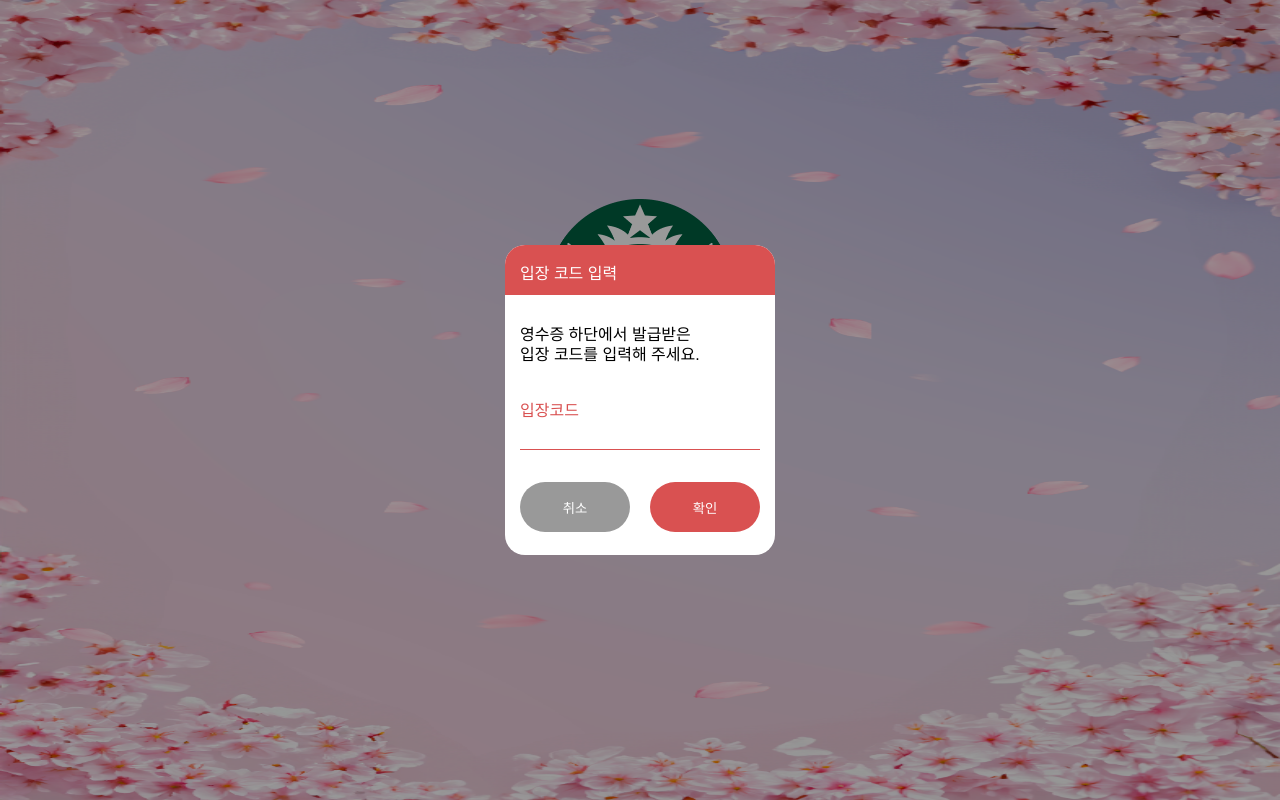
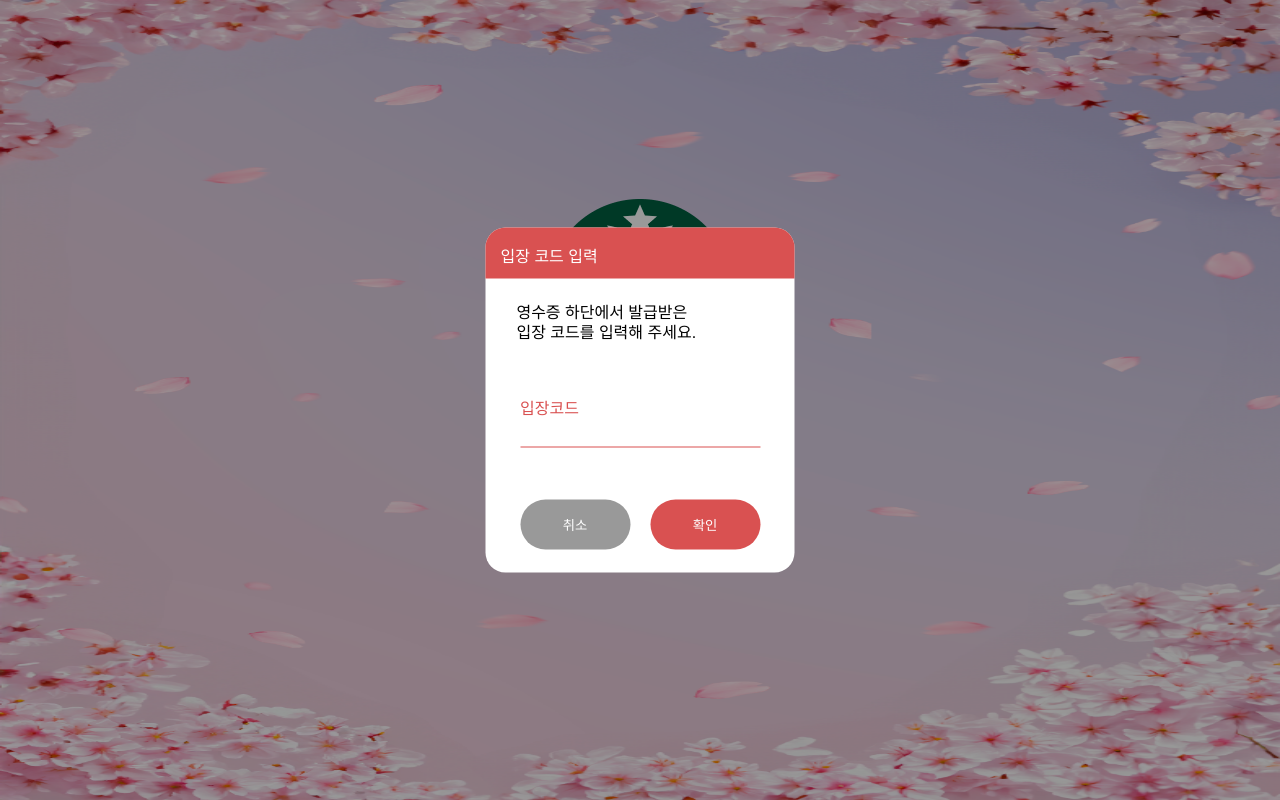
Before and after one commit to ganggyunggyu/StarbucksProject, a Vue app: page / in a window 1280 px wide. Both pictures are taken after a click on the button "바로 시작하기". Built offline with nearby package versions, Linux system fonts and the light colour scheme; a web font is replaced by a local one.

Commit message:
feat: 각 modal 기능 추가 스타일 수정

```diff
--- a/src/entities/ui/modal/CodeModal.vue
+++ b/src/entities/ui/modal/CodeModal.vue
@@ -32,8 +32,8 @@
 </template>
 <style scoped>
   .container {
-    width: 270px;
-    height: 310px;
+    width: 309px;
+    height: 345px;
     background-color: white;
     border-radius: 20px;
     position: relative;
@@ -41,14 +41,13 @@
     flex-direction: column;
     position: fixed;
     z-index: 999;
-    position: fixed;
     top: 50%;
     left: 50%;
     transform: translate(-50%, -50%);
   }
   .header {
     width: 100%;
-    height: 50px;
+    height: 60px;
     border-radius: 20px 20px 0 0;
     background-color: var(--color-red);
   }
@@ -60,9 +59,13 @@
   .body {
     display: flex;
     flex-direction: column;
-    align-items: start;
-    transform: translate(15px, 30px);
-    gap: 20px;
+    align-items: center;
+    justify-content: center;
+    gap: 40px;
+    height: 100%;
+  }
+  .text-container {
+    width: 80%;
   }
   .button-container {
     display: flex;
--- a/src/entities/ui/modal/ShareModal.vue
+++ b/src/entities/ui/modal/ShareModal.vue
@@ -2,8 +2,24 @@
   import Button from '@shared/ui/components/Button.vue';
   import HashTag from '@/shared/ui/components/HashTag.vue';
   import CopyIcon from '@/shared/ui/icon/CopyIcon.vue';
+  const props = defineProps(['closeModal']);
+  console.log(props);
+  const TAG_LIST = ['#블루밍모먼트', '#베어리스타', '#스타벅스AR'];
+  const copyTags = () => {
+    const tagsString = TAG_LIST.join(' ');
+    navigator.clipboard
+      .writeText(tagsString)
+      .then(() => {
+        window.alert('태그가 복사되었습니다 !');
+      })
+      .catch((err) => {
+        console.error('Failed to copy tags: ', err);
+      });
+  };
 
-  const TAG_LIST = ['#블루밍모먼트', '#베어리스타', '#스타벅스AR'];
+  const handleShare = () => {
+    closeModal();
+  };
 </script>
 <template>
   <div class="container">
@@ -18,11 +34,11 @@
       <div class="hash-tag-comtainer">
         <HashTag v-for="tag in TAG_LIST" :lable="tag" />
       </div>
-      <div class="copy-container">
+      <div @click="copyTags" class="copy-container">
         <CopyIcon />
         <p class="copy-text">복사하기</p>
       </div>
-      <Button lable="공유하기" class="red lg" />
+      <Button @click="closeModal" lable="공유하기" class="red lg" />
     </div>
   </div>
 </template>
@@ -32,9 +48,13 @@
     height: 310px;
     background-color: white;
     border-radius: 20px;
-    position: relative;
+    position: fixed;
+    flex-direction: column;
     display: flex;
-    flex-direction: column;
+    left: 50%;
+    top: 50%;
+    transform: translate(-50%, -50%);
+    z-index: 998;
   }
   .header {
     width: 100%;
--- /dev/null
+++ b/src/entities/ui/modal/WarningModal.vue
@@ -0,0 +1,75 @@
+<script setup>
+  import Button from '@shared/ui/components/Button.vue';
+  import Warring from '@shared/ui/icon/WarringIcon.vue';
+  import CloseIcon from '@/shared/ui/icon/CloseIcon.vue';
+  import router from '@/router';
+
+  const props = defineProps(['closeModal', 'refreshCapture']);
+
+  const redirectEvent = () => {
+    router.push('event');
+  };
+</script>
+<template>
+  <div class="container">
+    <div class="header">
+      <CloseIcon @click="closeModal" />
+    </div>
+    <div class="body">
+      <div>
+        <Warring />
+      </div>
+      <div class="text-container">
+        <p>잠깐만요!</p>
+        <p>사진, 영상 촬영 후 저장 및 공유를 하셨나요?</p>
+        <p>저장 및 공유는 촬영 후 사진, 영상 공유 화면에서 가능합니다.</p>
+      </div>
+      <div class="button-container">
+        <Button @click="refreshCapture" lable="처음부터 다시 시작" class="white-text-red lg" />
+        <Button @click="redirectEvent" lable="페이지 나가기" class="red lg" />
+      </div>
+    </div>
+  </div>
+</template>
+<style scoped>
+  .container {
+    width: 270px;
+    height: 310px;
+    background-color: white;
+    border-radius: 20px;
+    display: flex;
+    flex-direction: column;
+    position: fixed;
+    top: 50%;
+    left: 50%;
+    transform: translate(-50%, -50%);
+    z-index: 999;
+  }
+  .text-container {
+    font-size: var(--font-size-md);
+    line-height: 22px;
+  }
+  .header svg {
+    color: white;
+    font-size: var(--font-size-sm);
+    position: absolute;
+    right: 10px;
+    top: 10px;
+  }
+  .body {
+    height: 100%;
+    width: 100%;
+    display: flex;
+    flex-direction: column;
+    align-items: start;
+    justify-content: center;
+    gap: 5px;
+    padding: 13px;
+  }
+  .button-container {
+    display: flex;
+    flex-direction: column;
+    gap: 10px;
+    transform: translateY(15px);
+  }
+</style>
--- a/src/entities/ui/modal/WarringModal.vue
+++ b/src/entities/ui/modal/WarningModal2.vue
@@ -1,13 +1,19 @@
 <script setup>
-  import Input from '@/shared/ui/components/Input.vue';
   import Button from '@shared/ui/components/Button.vue';
   import Warring from '@shared/ui/icon/WarringIcon.vue';
   import CloseIcon from '@/shared/ui/icon/CloseIcon.vue';
+  import router from '@/router';
+
+  const props = defineProps(['closeModal', 'refreshCapture']);
+
+  const redirectEvent = () => {
+    router.push('event');
+  };
 </script>
 <template>
   <div class="container">
     <div class="header">
-      <CloseIcon />
+      <CloseIcon @click="closeModal" />
     </div>
     <div class="body">
       <div>
@@ -19,8 +25,8 @@
         <p>저장 및 공유는 촬영 후 사진, 영상 공유 화면에서 가능합니다.</p>
       </div>
       <div class="button-container">
-        <Button lable="처음부터 다시 시작" class="white-text-red lg" />
-        <Button lable="페이지 나가기" class="red lg" />
+        <Button @click="closeModal" lable="나가기 취소" class="gray-text-dark-gray lg" />
+        <Button @click="refreshCapture" lable="촬영 결과 페이지 나가기" class="red lg" />
       </div>
     </div>
   </div>
@@ -31,9 +37,13 @@
     height: 310px;
     background-color: white;
     border-radius: 20px;
-    position: relative;
     display: flex;
     flex-direction: column;
+    position: fixed;
+    top: 50%;
+    left: 50%;
+    transform: translate(-50%, -50%);
+    z-index: 999;
   }
   .text-container {
     font-size: var(--font-size-md);
@@ -60,5 +70,6 @@
     display: flex;
     flex-direction: column;
     gap: 10px;
+    transform: translateY(15px);
   }
 </style>
```
